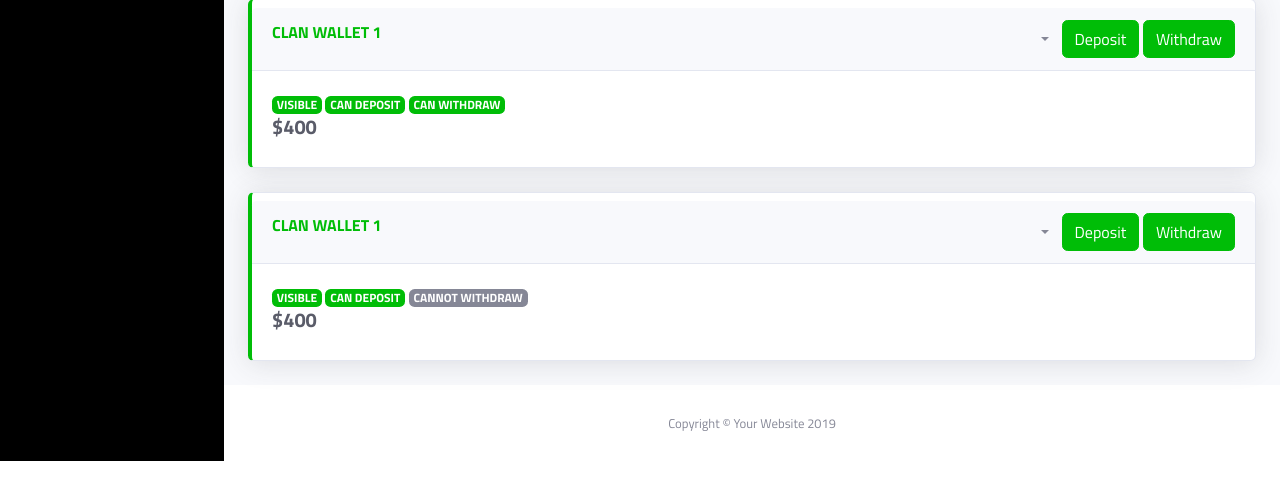
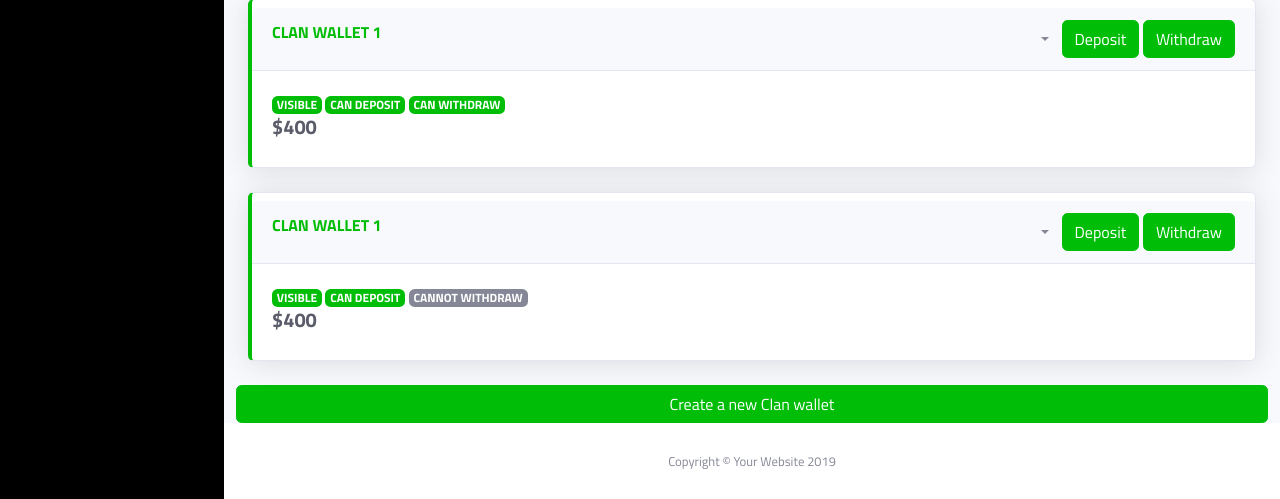
Before and after one commit to gorold/razer-grain, a Django app: page /clan_template in a window 1280 px wide. Shown: the part 681-1180 px from the top of the page. Before the commit the page ends 1142 px from the top, so only its background shows below. Run offline with Django 3.2, Linux system fonts and the light colour scheme; the visitor is signed in with stand-in values (Sample User, id 1); some libraries are stand-ins or nearby versions.

Commit message:
more modals for various forms

```diff
--- a/grain_site/wallet/templates/main/app_base.html
+++ b/grain_site/wallet/templates/main/app_base.html
@@ -227,21 +227,49 @@
   <script src="{% static 'js/demo/chart-area-demo.js' %}"></script>
   <script src="{% static 'js/demo/chart-pie-demo.js' %}"></script>
 
-<!-- Modal -->
+<!-- Add Wallet Modal -->
 <div class="modal fade" id="newwalletexampleModalCenter" tabindex="-1" role="dialog" aria-labelledby="exampleModalCenterTitle" aria-hidden="true">
     <div class="modal-dialog modal-dialog-centered" role="document">
         <div class="modal-content">
             <div class="modal-header">
-                <h5 class="modal-title" id="exampleModalCenterTitle">Create a New Personal Wallet</h5>
+                <h5 class="modal-title" id="exampleModalCenterTitle">Create a New Wallet</h5>
                 <button class="close" type="button" data-dismiss="modal" aria-label="Close"><span aria-hidden="true">×</span></button>
             </div>
-            <div class="modal-body">SOME FORM CONTENT</div>
-            <div class="modal-footer"><button class="btn btn-secondary" type="button" data-dismiss="modal">Close</button><button class="btn btn-primary" type="button">Save</button></div>
+            <div class="modal-body">WALLET NAME:<br>CREATE IN: (PERSONAL, CLAN 1, CLAN 2 etc.)<br></div>
+            <div class="modal-footer"><button class="btn btn-secondary" type="button" data-dismiss="modal">Close</button><button class="btn btn-success" type="button">Add</button></div>
         </div>
     </div>
 </div>
 
-<!-- Modal -->
+<!-- Edit Wallet Modal -->
+<div class="modal fade" id="editwalletexampleModalCenter" tabindex="-1" role="dialog" aria-labelledby="exampleModalCenterTitle" aria-hidden="true">
+    <div class="modal-dialog modal-dialog-centered" role="document">
+        <div class="modal-content">
+            <div class="modal-header">
+                <h5 class="modal-title" id="exampleModalCenterTitle">Edit Wallet</h5>
+                <button class="close" type="button" data-dismiss="modal" aria-label="Close"><span aria-hidden="true">×</span></button>
+            </div>
+            <div class="modal-body">WALLET NAME:<br>CREATE IN: (PERSONAL, CLAN 1, CLAN 2 etc.)<br></div>
+            <div class="modal-footer"><button class="btn btn-secondary" type="button" data-dismiss="modal">Close</button><button class="btn btn-success" type="button">Add</button></div>
+        </div>
+    </div>
+</div>
+
+<!-- Edit Permissions Modal -->
+<div class="modal fade" id="editpermissionsexampleModalCenter" tabindex="-1" role="dialog" aria-labelledby="exampleModalCenterTitle" aria-hidden="true">
+    <div class="modal-dialog modal-dialog-centered" role="document">
+        <div class="modal-content">
+            <div class="modal-header">
+                <h5 class="modal-title" id="exampleModalCenterTitle">Edit Wallet Permissions</h5>
+                <button class="close" type="button" data-dismiss="modal" aria-label="Close"><span aria-hidden="true">×</span></button>
+            </div>
+            <div class="modal-body">WALLET NAME GOES HERE<br>READ ACCESS: (LIST OF USERS)<br>DEPOSIT ACCESS: (LIST OF USERS)<br>WITHDRAW ACCESS: (LIST OF USERS)</div>
+            <div class="modal-footer"><button class="btn btn-secondary" type="button" data-dismiss="modal">Close</button><button class="btn btn-success" type="button">Add</button></div>
+        </div>
+    </div>
+</div>
+
+<!-- Add Clan Modal -->
 <div class="modal fade" id="newclanexampleModalCenter" tabindex="-1" role="dialog" aria-labelledby="exampleModalCenterTitle" aria-hidden="true">
     <div class="modal-dialog modal-dialog-centered" role="document">
         <div class="modal-content">
@@ -250,7 +278,7 @@
                 <button class="close" type="button" data-dismiss="modal" aria-label="Close"><span aria-hidden="true">×</span></button>
             </div>
             <div class="modal-body">SOME FORM CONTENT</div>
-            <div class="modal-footer"><button class="btn btn-secondary" type="button" data-dismiss="modal">Close</button><button class="btn btn-primary" type="button">Save changes</button></div>
+            <div class="modal-footer"><button class="btn btn-secondary" type="button" data-dismiss="modal">Close</button><button class="btn btn-success" type="button">Add</button></div>
         </div>
     </div>
 </div>
--- a/grain_site/wallet/templates/wallet/clan_page.html
+++ b/grain_site/wallet/templates/wallet/clan_page.html
@@ -142,8 +142,8 @@
                       </button>
                       <div class="dropdown-menu dropdown-menu-right animated--fade-in-up" aria-labelledby="dropdownMenuButton">
                           <a class="dropdown-item" href="{% url 'wallet' %}">View Wallet Details</a>
-                          <a class="dropdown-item btn-success" href="javascript:void(0);">Edit Permissions</a>
-                          <a class="dropdown-item" href="javascript:void(0);">Edit Wallet</a>
+                          <a class="dropdown-item btn-success" href="javascript:void(0);", type="button" data-toggle="modal" data-target="#editpermissionsexampleModalCenter">Edit Permissions</a>
+                          <a class="dropdown-item btn-success" href="javascript:void(0);", type="button" data-toggle="modal" data-target="#editwalletexampleModalCenter">Edit Wallet</a>
                       </div>
                       <div class=" float-right">
                         <button class="btn btn-success" type="button" data-toggle="modal" data-target="#depositModalCenter">    Deposit    </button>
@@ -170,7 +170,7 @@
               </div>
             </div>
 
-
+            <button class="btn btn-success btn-block" type="button" data-toggle="modal" data-target="#newwalletexampleModalCenter">Create a new Clan wallet</button>
 
 
         </div>
@@ -228,7 +228,7 @@
                 <button class="close" type="button" data-dismiss="modal" aria-label="Close"><span aria-hidden="true">×</span></button>
             </div>
             <div class="modal-body">SOME FORM CONTENT</div>
-            <div class="modal-footer"><button class="btn btn-secondary" type="button" data-dismiss="modal">Close</button><button class="btn btn-success" type="button">Save changes</button></div>
+            <div class="modal-footer"><button class="btn btn-secondary" type="button" data-dismiss="modal">Close</button><button class="btn btn-success" type="button">Deposit</button></div>
         </div>
     </div>
 </div>
@@ -242,7 +242,7 @@
                 <button class="close" type="button" data-dismiss="modal" aria-label="Close"><span aria-hidden="true">×</span></button>
             </div>
             <div class="modal-body">SOME FORM CONTENT</div>
-            <div class="modal-footer"><button class="btn btn-secondary" type="button" data-dismiss="modal">Close</button><button class="btn btn-success" type="button">Save changes</button></div>
+            <div class="modal-footer"><button class="btn btn-secondary" type="button" data-dismiss="modal">Close</button><button class="btn btn-success" type="button">Withdraw</button></div>
         </div>
     </div>
 </div>
```
